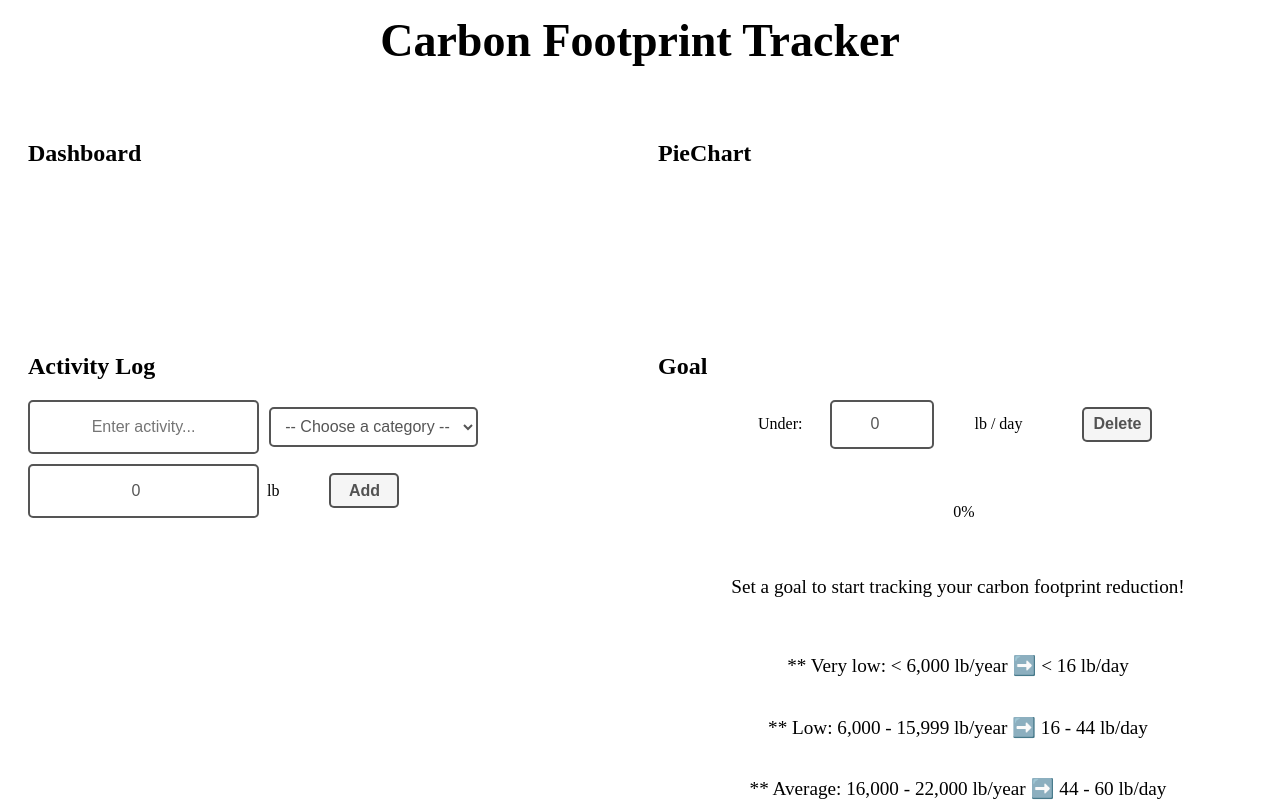
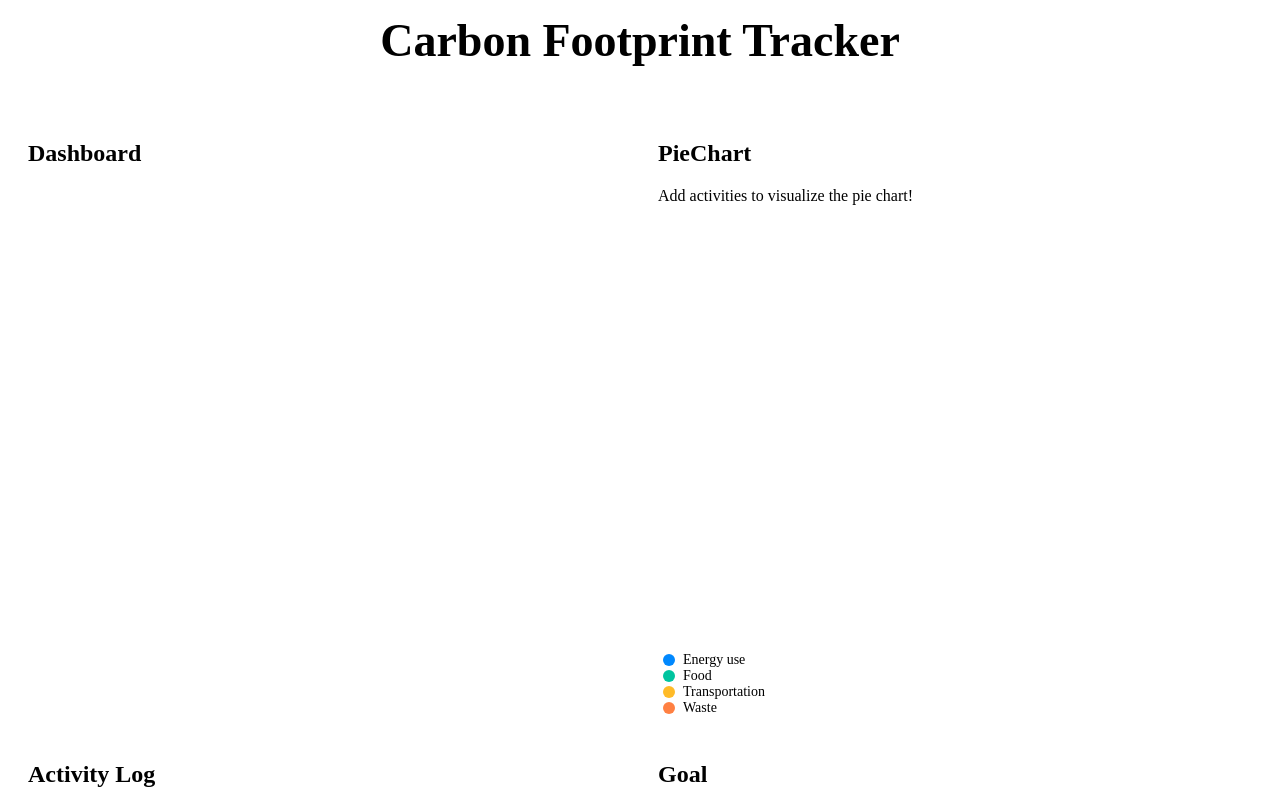
Before and after one commit to tsaihsilo/carbon_footprint_tracker, a React (Vite) app: page / in a window 1280 px wide. Shown: the top 801 px of the page. Built offline with nearby package versions, Linux system fonts and the light colour scheme.

Commit message:
Implement pie chart

```diff
--- a/package.json
+++ b/package.json
@@ -11,7 +11,8 @@
   },
   "dependencies": {
     "react": "^19.0.0",
-    "react-dom": "^19.0.0"
+    "react-dom": "^19.0.0",
+    "recharts": "^2.15.1"
   },
   "devDependencies": {
     "@eslint/js": "^9.21.0",
--- a/src/App.css
+++ b/src/App.css
@@ -8,7 +8,7 @@ h2 {
 }
 
 p {
-  font-size: 1.2rem;
+  font-size: 1rem;
 }
 
 
--- a/src/App.tsx
+++ b/src/App.tsx
@@ -2,7 +2,7 @@ import { useState, useEffect } from 'react'
 import ActivityLog from './components/ActivityLog.tsx';
 import Dashboard from './components/Dashboard.tsx';
 import Goal from './components/Goal.tsx';
-import PieChart from './components/PieChart.tsx';
+import PieChartFeature from './components/PieChartFeature.tsx';
 
 function App() {
 
@@ -32,7 +32,7 @@ function App() {
       <div className='container'>
         <Dashboard/>
         <ActivityLog activities={activities} setActivities={setActivities}/>
-        <PieChart/>
+        <PieChartFeature activities={activities}/>
         <Goal activities={activities}/>
       </div>
     </div>
--- a/src/components/Goal.tsx
+++ b/src/components/Goal.tsx
@@ -35,7 +35,7 @@ function Goal({ activities }: {activities: Activity[]}) {
     window.localStorage.setItem("goal", JSON.stringify(goal))
   }, [goal])
 
-  function Percentage( { carbonSoFar, goal }: percentageProp) {
+  function Percentage({ carbonSoFar, goal }: percentageProp) {
     let percentage = 0
     if (goal === 0) {
       percentage = 0
@@ -91,14 +91,12 @@ function Goal({ activities }: {activities: Activity[]}) {
       </div>
       <br></br>
       <br></br>
-      <br></br>
 
       <div className="progress-bar">
         {goal > 0 && <progress value={carbonSoFar} max={goal} />}
         &nbsp;&nbsp;&nbsp;
         <Percentage carbonSoFar={carbonSoFar} goal={goal}/>
       </div>
-      <br></br>
       <br></br>
 
       <Message carbonSoFar={carbonSoFar} goal={goal}/>
--- a/src/components/PieChart.tsx
+++ /dev/null
@@ -1,19 +0,0 @@
-import '../App.css'
-
-interface Activity {
-  name: string;
-  category: string;
-  carbon: number;
-}
-
-function PieChart({ activities }: { activities: Activity[]}) {
-  // function
-  return (
-    <div className="pie-chart">
-      <h2>PieChart</h2>
-
-    </div>
-  );
-}
-
-export default PieChart;
--- /dev/null
+++ b/src/components/PieChartFeature.tsx
@@ -0,0 +1,107 @@
+/* eslint-disable @typescript-eslint/no-explicit-any */
+import { PieChart, Pie, Cell, ResponsiveContainer, Legend } from 'recharts';
+
+import '../App.css'
+
+interface Activity {
+  name: string;
+  category: string;
+  carbon: number;
+}
+
+interface messageProp {
+  totalCarbon: number
+}
+
+function PieChartFeature({ activities }: { activities: Activity[] }) {
+  const totalCarbon = activities.reduce((acc, curr) => acc + curr.carbon, 0)
+
+  function Message({ totalCarbon }: messageProp) {
+    if (totalCarbon === 0) {
+      return <p>Add activities to visualize the pie chart!</p>
+    }
+    return
+  }
+
+  function categoryCarbon(categoryName: string) {
+    const sum = activities.reduce((acc, curr) => (
+      curr.category === categoryName ? acc + curr.carbon : acc
+    ), 0)
+    return sum
+  }
+
+  const data = ["Energy use", "Food", "Transportation", "Waste"].map(category => ({
+    name: category,
+    value: categoryCarbon(category)
+  }))
+
+  const COLORS = ["#0088FE", "#00C49F", "#FFBB28", "#FF8042"];
+
+  const RADIAN = Math.PI / 180;
+  const renderCustomizedLabel = ({ cx, cy, midAngle, innerRadius, outerRadius, percent }: any) => {
+    const radius = innerRadius + (outerRadius - innerRadius) * 0.5;
+    const x = cx + radius * Math.cos(-midAngle * RADIAN);
+    const y = cy + radius * Math.sin(-midAngle * RADIAN);
+
+    return (
+      <text x={x} y={y} fill="white" textAnchor={x > cx ? "start" : "end"} dominantBaseline="central">
+        {`${(percent * 100).toFixed(0)}%`}
+      </text>
+    );
+  };
+
+  const renderCustomLegend = (props: any) => {
+    const { payload } = props;
+    return (
+      <div style={{ fontSize: "16px", color: "#000" }}>
+        {payload.map((entry: any, index: number) => (
+          <div key={`item-${index}`} style={{ display: "flex", alignItems: "center", gap: "8px" }}>
+            {/* Colored Circle */}
+            <span
+              style={{
+                display: "inline-block",
+                width: "12px",
+                height: "12px",
+                borderRadius: "50%",
+                backgroundColor: entry.color
+              }}
+            ></span>
+
+            {/* Category Name in Black */}
+            <p style={{ margin: 0, color: "#000", fontSize: "14px" }}>{entry.value}</p>
+          </div>
+        ))}
+      </div>
+    );
+  };
+
+  return (
+    <div className="pie-chart">
+      <h2>PieChart</h2>
+      <div className="pie-chart-container">
+        <Message totalCarbon={totalCarbon} />
+        <ResponsiveContainer width="100%" height={500}>
+          <PieChart width={500} height={500}>
+            <Pie
+              data={data}
+              cx="50%"
+              cy="50%"
+              labelLine={false}
+              label={renderCustomizedLabel}
+              outerRadius={120}
+
+              dataKey="value"
+            >
+              {data.map((_, index) => (
+                <Cell key={`cell-${index}`} fill={COLORS[index % COLORS.length]} />
+              ))}
+            </Pie>
+            <Legend content={renderCustomLegend} />
+          </PieChart>
+        </ResponsiveContainer>
+      </div>
+    </div>
+  );
+}
+
+export default PieChartFeature;
```
Also changed, not shown: 1 other file (tests, documents, lock files or other folders).
